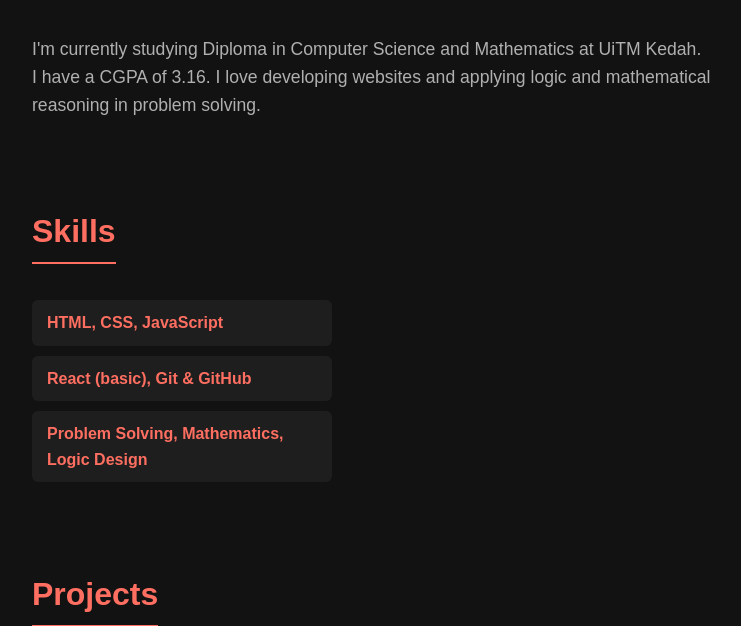
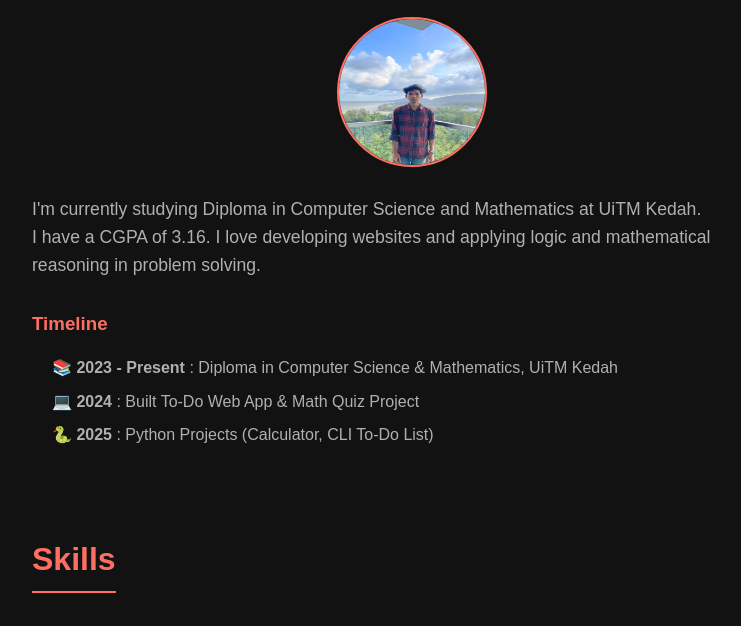
Before and after one commit to danialshuib/portfolio, a plain HTML site: page index.html in a window 1280 px wide. Shown: the part 671-1297 px from the top of the page, without its empty margins (228-969 px from the left). Drawn offline with Linux system fonts and the light colour scheme.

Commit message:
Update portfolio website

```diff
--- a/index.html
+++ b/index.html
@@ -4,7 +4,7 @@
   <meta charset="UTF-8" />
   <meta name="viewport" content="width=device-width, initial-scale=1" />
   <title>Danial Shuib | Portfolio</title>
-   <link rel="stylesheet" href="style.css">
+  <link rel="stylesheet" href="style.css">
   <style>
  /* ===== Reset & Base ===== */
 * {
@@ -12,7 +12,7 @@
 }
 body {
   margin: 0;
-  background-color: #121212; /* Dark grey instead of navy */
+  background-color: #121212; /* Dark background */
   color: #e0e0e0;
   font-family: 'Arial', sans-serif;
   line-height: 1.6;
@@ -149,6 +149,23 @@ section p {
   max-width: 300px;
 }
 
+/* ===== Timeline ===== */
+.timeline {
+  margin-top: 30px;
+}
+.timeline h3 {
+  color: #ff6f61;
+  margin-bottom: 10px;
+}
+.timeline ul {
+  list-style: none;
+  padding-left: 20px; /* indent nicely */
+  color: #b0b0b0;
+}
+.timeline li {
+  margin-bottom: 8px;
+}
+
 /* ===== Contact ===== */
 #contact p {
   font-size: 1.1rem;
@@ -156,6 +173,7 @@ section p {
 }
 #contact a {
   font-weight: 600;
+  color: #ff6f61;
 }
 
 /* ===== Footer ===== */
@@ -201,11 +219,28 @@ footer {
 
   <section id="about">
     <h2>About Me</h2>
+
+  <!-- Profile image -->
+  <div style="text-align:center; margin-bottom:20px;">
+    <img src="me.jpg" alt="Danial Shuib"
+         style="width:150px; height:150px; border-radius:50%; border:2px solid #ff6f61;">
+  </div>
+
     <p>
       I'm currently studying Diploma in Computer Science and Mathematics at UiTM Kedah.<br />
       I have a CGPA of 3.16. I love developing websites and applying logic and mathematical reasoning in problem solving.
     </p>
-  </section>
+
+   <!-- Timeline -->
+  <div class="timeline">
+    <h3>Timeline</h3>
+    <ul>
+      <li>📚 <strong>2023 - Present</strong> : Diploma in Computer Science & Mathematics, UiTM Kedah</li>
+      <li>💻 <strong>2024</strong> : Built To-Do Web App & Math Quiz Project</li>
+      <li>🐍 <strong>2025</strong> : Python Projects (Calculator, CLI To-Do List)</li>
+    </ul>
+  </div>
+</section>
 
   <section id="skills">
     <h2>Skills</h2>
@@ -231,7 +266,6 @@ footer {
       <a href="https://github.com/danialshuib/todo-list" target="_blank">GitHub</a>
     </div>
 
-
     <div class="project-card">
       <h3>Todo App</h3>
       <p>A simple Todo List app built with HTML, CSS & JavaScript—manage tasks with ease.</p>
@@ -242,15 +276,15 @@ footer {
     <div class="project-card">
       <h3>Portfolio Website</h3>
       <p>My personal portfolio showcasing my projects and skills.</p>
-      <a href="#" target="_blank" rel="noopener noreferrer">GitHub</a> |
-      <a href="#" target="_blank" rel="noopener noreferrer">Live Demo</a>
+      <a href="https://github.com/danialshuib/portfolio" target="_blank">GitHub</a> |
+      <a href="https://danialshuib.github.io/portfolio/" target="_blank">Live Demo</a>
     </div>
 
   </section>
 
   <section id="contact">
     <h2>Contact</h2>
-    <p>Email: <a href="mailto:danial@email.com">danial@email.com</a></p>
+    <p>Email: <a href="mailto:dnlshuib@gmail.com">dnlshuib@gmail.com</a></p>
     <p><a href="assets/resume.pdf" target="_blank" rel="noopener noreferrer">Download Resume (optional)</a></p>
   </section>
 
```
Also changed, not shown: me.jpg (added).
